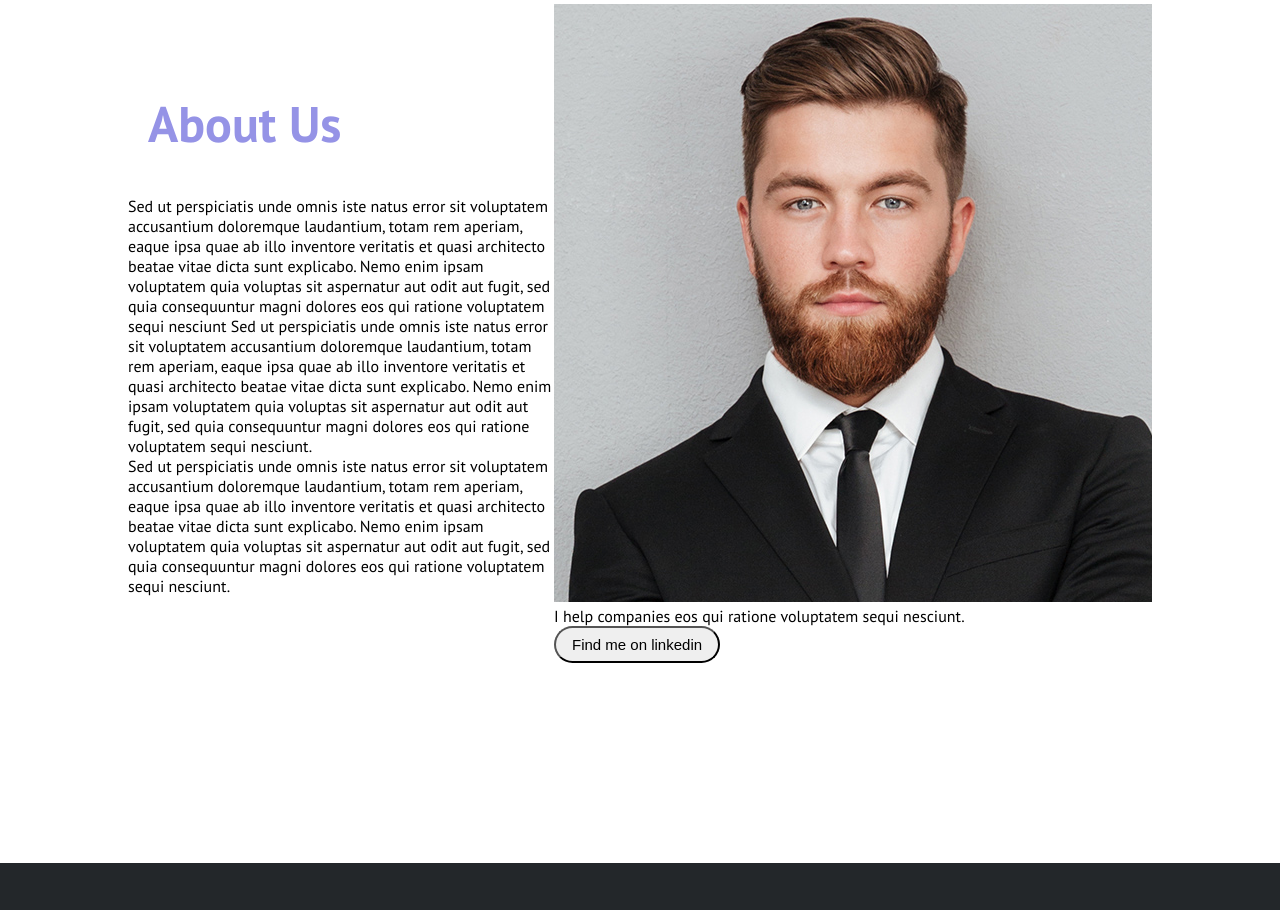
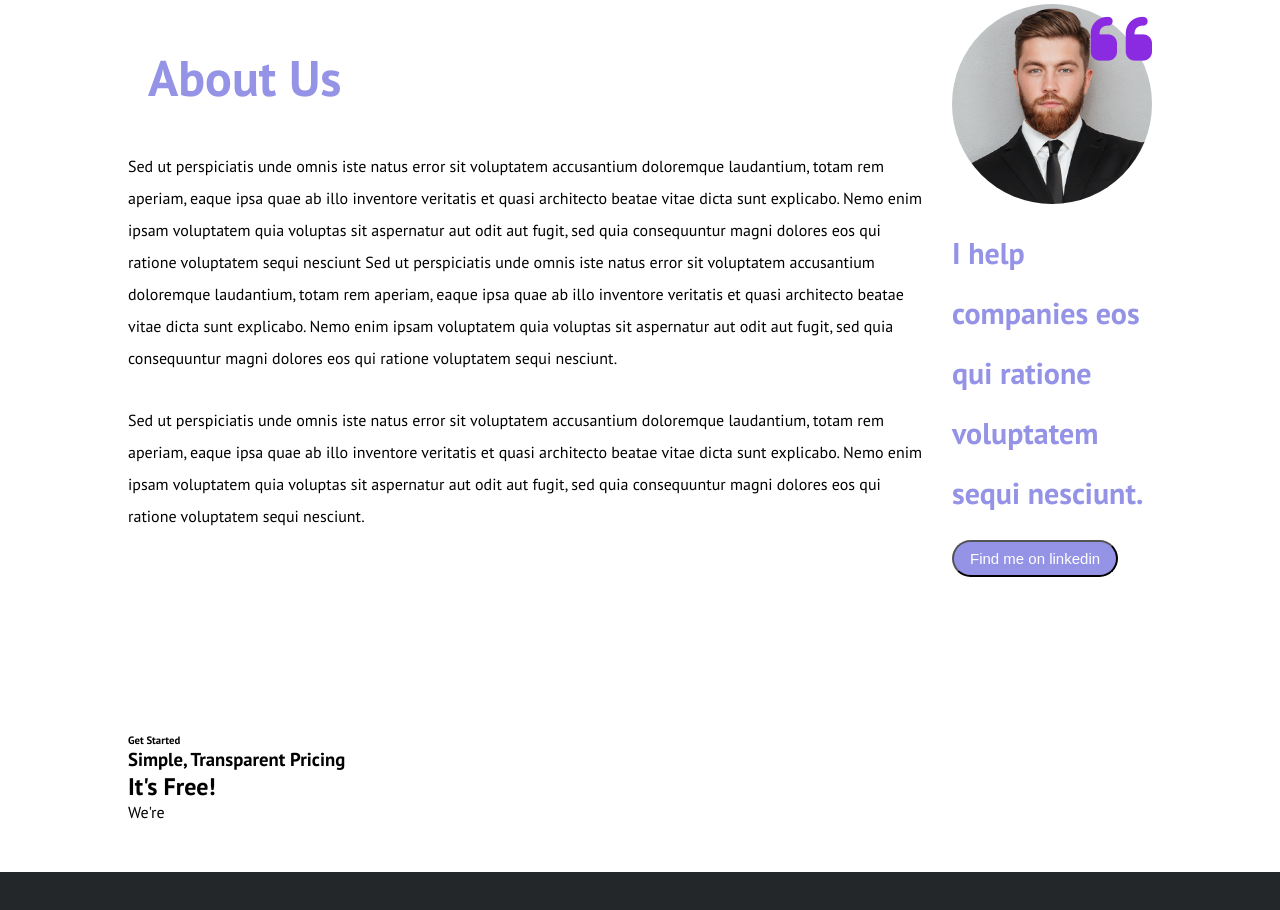
Before and after one commit to ZakariaElhaoudi/htmlcss-responsive-layout, a plain HTML site: page index.html in a window 1280 px wide. Shown: the part 4348-5258 px from the top of the page. Drawn offline with Linux system fonts and the light colour scheme.

Commit message:
section about us

```diff
--- a/css/style.css
+++ b/css/style.css
@@ -348,17 +348,65 @@ div > i {
 /* rules about us section  */
 .row-about-us{
     display: flex;
-    justify-content: center;
+    justify-content: space-between;
     align-items: center;
+    gap: 20px;
 }
 
-.row-about-us h2 {
+.about-us-text h2 {
     color: #9593e6;
     padding: 20px;
     font-size: 50px;
     margin-bottom: 20px;
 }
 
+.about-us-text p {
+    line-height: 2;
+    margin-bottom: 30px;
+}
+
+.about-us-profile{
+    line-height: 2;
+    font-size: 30px;
+    color: #9593e6;
+}
+
+.about-us-profile img {
+    width: 200px;
+    height: 200px;
+    border-radius: 50%;
+    object-fit: cover;
+
+}
+
+.about-us-profile .col-img{
+    position: relative;
+
+}
+
+.about-us-profile .icon{
+    position: absolute;
+    top: 0;
+    right: 0;
+}
+
+.button.about-us{
+    font-size: 15px;
+    background-color: #9593e6;
+    color: white;
+}
+
+/* resolution about us section smartphone */
+@media screen and (max-width:480px) {
+   .row-about-us{
+    display: block;
+   }
+   .about-us-profile .icon{
+    position: absolute;
+    top: 0;
+    right: 200px;
+}
+}
 
 
 
--- a/index.html
+++ b/index.html
@@ -290,10 +290,14 @@
                     <div class="about-us-profile">
                         <div class="col-img">
                             <img src="img/about.jpg" alt="">
+                            <div class="icon">
+                                <i class="fa-solid fa-quote-left"></i>
+                            </div>
                         </div>
                         <div class="col-text">
-                            <p>I help companies eos qui ratione voluptatem sequi nesciunt.</p>
-                            <button class="button about-us">Find me on linkedin</button>
+                            <h4>I help companies eos qui ratione voluptatem sequi nesciunt.</h4>
+                            <button class="button about-us">
+                                Find me on linkedin</button>
                         </div>
                     </div>
                 </div>
@@ -305,9 +309,17 @@
         <!-- call to action  -->
         <section>
             <div class="container">
+                <div class="call-to-action">
+                    <h6>Get Started</h6>
+                    <h3>Simple, Transparent Pricing</h3>
+                    <h2>It's Free!</h2>
+                    <p>We're</p>
+
+
+
+                </div>
 
             </div>
-
         </section>
 
     </main>
```
